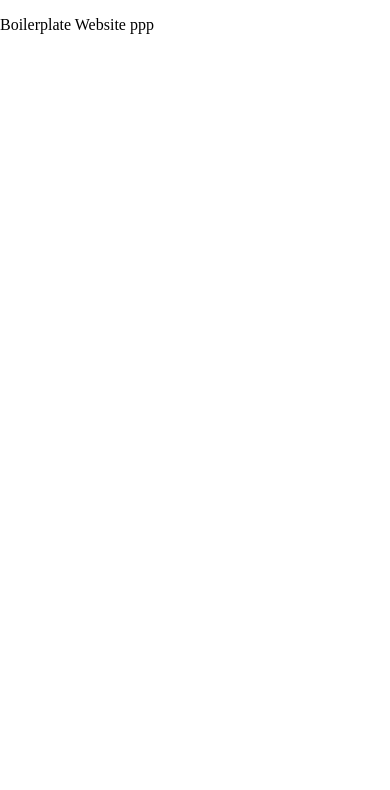
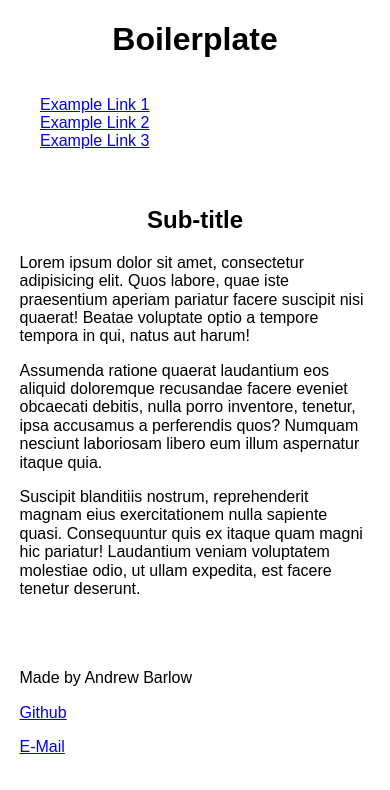
Before and after one commit to dandrewbarlow/Boilerplate, a website: page index.html in a window 390 px wide. Drawn offline with nearby package versions, Linux system fonts and the light colour scheme; files that its build step writes are made by us from their sources.

Commit message:
added grid

```diff
--- a/index.html
+++ b/index.html
@@ -23,7 +23,33 @@
   <![endif]-->
 
   <!-- Add your site or application content here -->
-  <p>Boilerplate Website ppp</p>
+  <header>
+    <h1>Boilerplate</h1>
+  </header>
+
+  <nav>
+    <ul>
+      <li><a href="#">Example Link 1</a></li>
+      <li><a href="#">Example Link 2</a></li>
+      <li><a href="#">Example Link 3</a></li>
+    </ul>
+  </nav>
+
+  <section>
+    <h2>Sub-title</h2>
+    <p>Lorem ipsum dolor sit amet, consectetur adipisicing elit. Quos labore, quae iste praesentium aperiam pariatur facere suscipit nisi quaerat! Beatae voluptate optio a tempore tempora in qui, natus aut harum!</p>
+    <p>Assumenda ratione quaerat laudantium eos aliquid doloremque recusandae facere eveniet obcaecati debitis, nulla porro inventore, tenetur, ipsa accusamus a perferendis quos? Numquam nesciunt laboriosam libero eum illum aspernatur itaque quia.</p>
+    <p>Suscipit blanditiis nostrum, reprehenderit magnam eius exercitationem nulla sapiente quasi. Consequuntur quis ex itaque quam magni hic pariatur! Laudantium veniam voluptatem molestiae odio, ut ullam expedita, est facere tenetur deserunt.</p>
+  </section>
+
+
+  <footer>
+    <p>Made by Andrew Barlow</p>
+    <p><a href="https://github.com/dandrewbarlow">Github</a></p>
+    <p><a href="mailto:dandrewbarlow@gmail.com">E-Mail</a></p>
+  </footer>
+
+  <!-- Begin Script stuff -->
   <script src="js/vendor/modernizr-3.8.0.min.js"></script>
   <script src="https://code.jquery.com/jquery-3.4.1.min.js" integrity="sha256-CSXorXvZcTkaix6Yvo6HppcZGetbYMGWSFlBw8HfCJo=" crossorigin="anonymous"></script>
   <script>window.jQuery || document.write('<script src="js/vendor/jquery-3.4.1.min.js"><\/script>')</script>
--- a/scss/_layout.scss
+++ b/scss/_layout.scss
@@ -0,0 +1,64 @@
+nav {
+  grid-column: 1;
+  ul {
+    li {
+      list-style: none;
+      a {}}}}
+
+header {
+  text-align: center;
+  grid-column: 3;
+}
+
+body {
+  font-family: sans-serif;
+  display: grid;
+  grid-template-columns: 20% 20% 20% 20% 20%;
+  grid-template-rows: auto auto auto auto auto;
+}
+
+section {
+  grid-column: 2 / 5;
+  margin: 5%;
+
+  h2 {
+    text-align: center;
+  }
+}
+
+footer {
+  grid-row: -1;
+  grid-column: 1;
+  margin: 5%;
+}
+
+
+// RESPONSIVE
+@media only screen and (max-width: 480px) {
+  nav {
+    grid-row: 2;
+    grid-column: 1;
+  }
+
+  header {
+    grid-column: 1;
+    grid-row: 1;
+  }
+
+  body {
+    font-family: sans-serif;
+    display: grid;
+    grid-template-columns:  100%;
+    grid-template-rows: auto auto auto auto auto;
+  }
+
+  section {
+    grid-row: 3;
+    grid-column: 1;
+  }
+
+  footer {
+    grid-column: 1;
+    grid-row: -1;
+  }
+}
```
Also changed, not shown: css/main.css (added).
